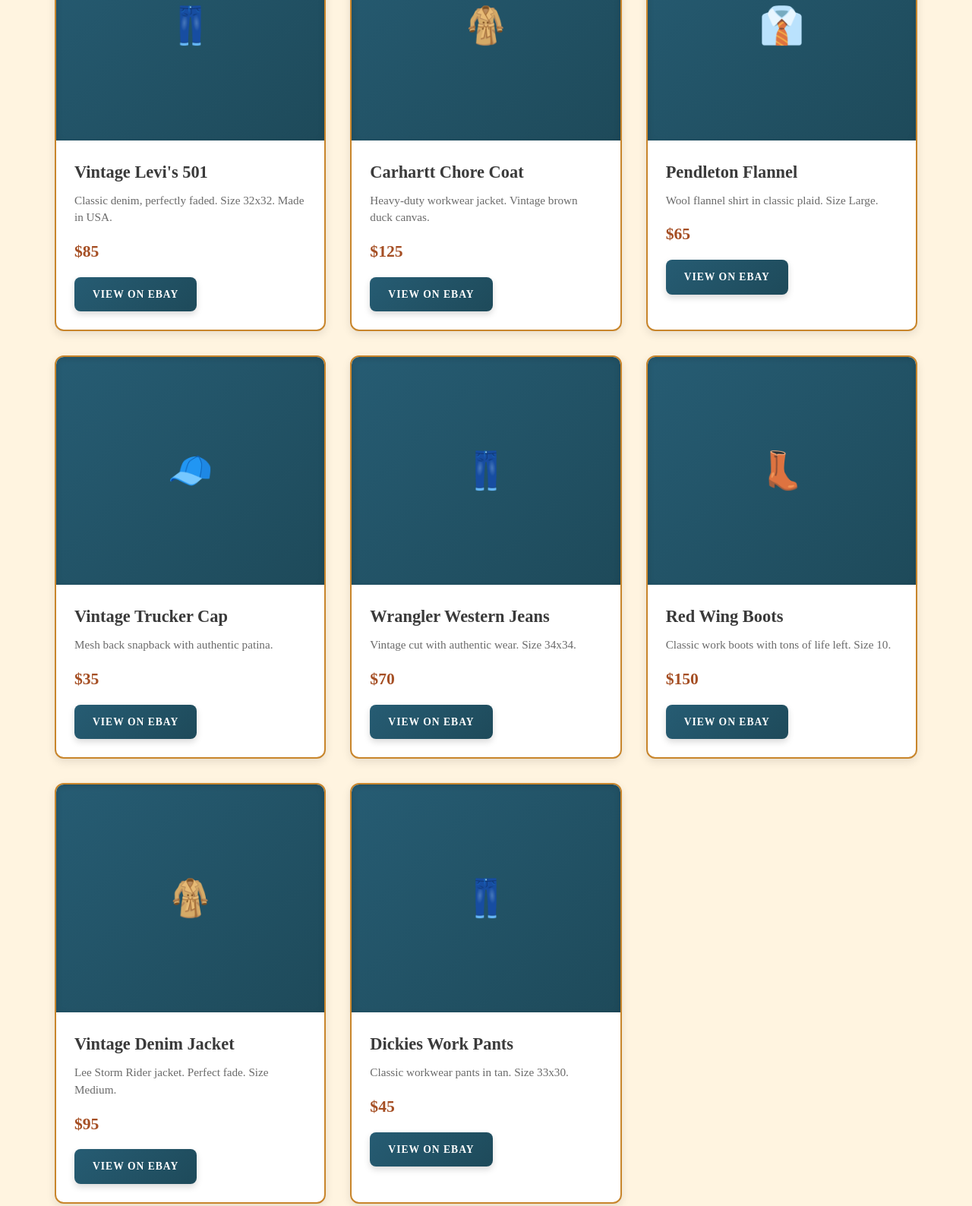
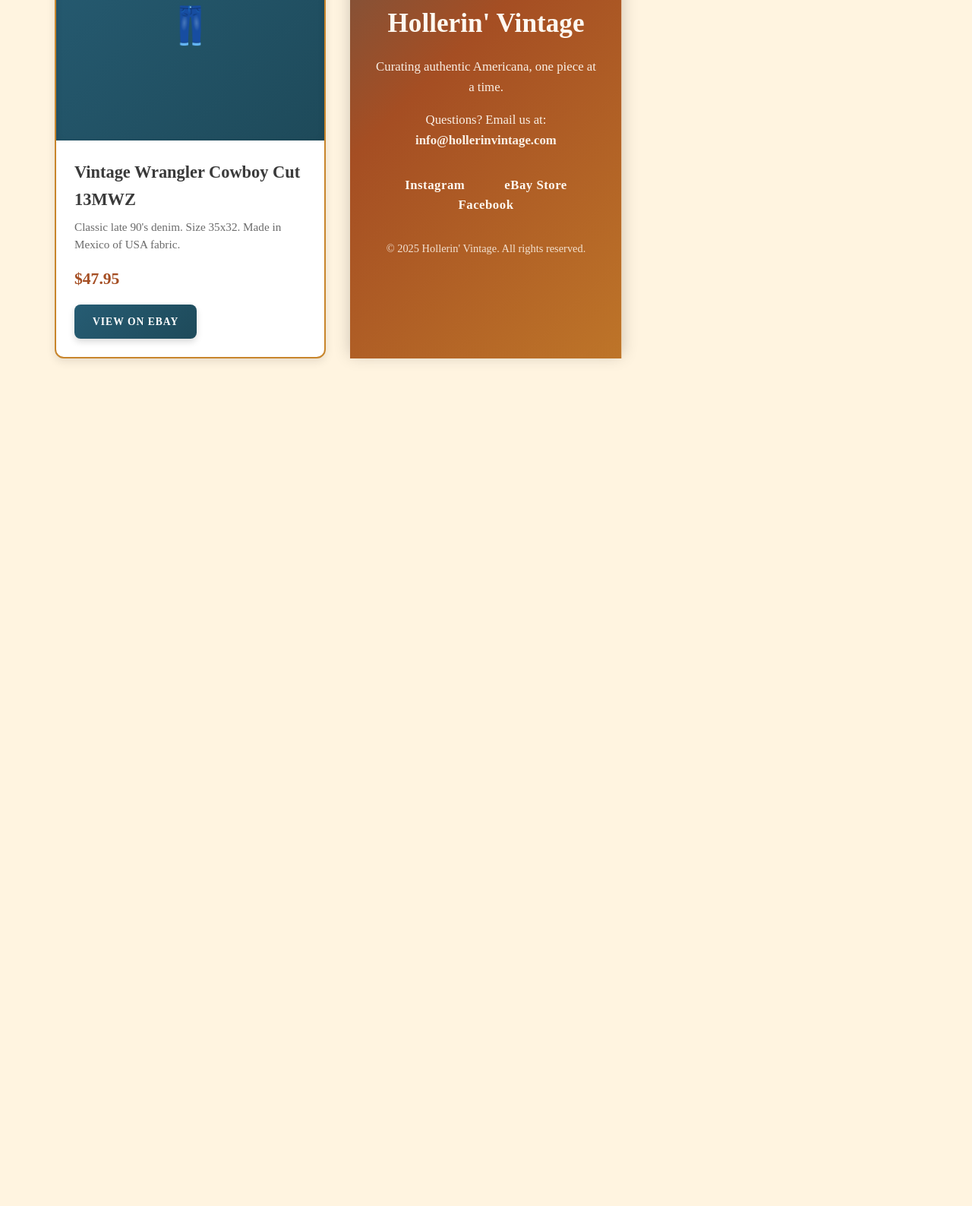
Before and after one commit to avieav/hollerinvintage, a plain HTML site: page index.html in a window 1280 px wide. Shown: the part 1584-3172 px from the top of the page at 76% size. After the commit the page ends 2120 px from the top, so only its background shows below. Drawn offline with nearby package versions, Linux system fonts and the light colour scheme; a web font is replaced by a local one.

Commit message:
Update index.html

```diff
--- a/index.html
+++ b/index.html
@@ -589,98 +589,14 @@ treasures to those who appreciate real, lasting quality.
 <div class="product-card">
 <div class="product-image">👖</div>
 <div class="product-info">
-<h3>Vintage Levi's 501</h3>
-<p>Classic denim, perfectly faded. Size 32x32. Made in USA.</p>
-<div class="product-price">$85</div>
+<h3>Vintage Wrangler Cowboy Cut 13MWZ</h3>
+<p>Classic late 90's denim. Size 35x32. Made in Mexico of USA fabric.</p>
+<div class="product-price">$47.95</div>
 <a href="#" class="ebay-link">View on eBay</a>
 </div>
 </div>
 
-<!-- Product 2 -->
 
-<div class="product-card">
-<div class="product-image">🧥</div>
-<div class="product-info">
-<h3>Carhartt Chore Coat</h3>
-<p>Heavy-duty workwear jacket. Vintage brown duck canvas.</p>
-<div class="product-price">$125</div>
-<a href="#" class="ebay-link">View on eBay</a>
-</div>
-</div>
-
-<!-- Product 3 -->
-
-<div class="product-card">
-<div class="product-image">👔</div>
-<div class="product-info">
-<h3>Pendleton Flannel</h3>
-<p>Wool flannel shirt in classic plaid. Size Large.</p>
-<div class="product-price">$65</div>
-<a href="#" class="ebay-link">View on eBay</a>
-</div>
-</div>
-
-<!-- Product 4 -->
-
-<div class="product-card">
-<div class="product-image">🧢</div>
-<div class="product-info">
-<h3>Vintage Trucker Cap</h3>
-<p>Mesh back snapback with authentic patina.</p>
-<div class="product-price">$35</div>
-<a href="#" class="ebay-link">View on eBay</a>
-</div>
-</div>
-
-<!-- Product 5 -->
-
-<div class="product-card">
-<div class="product-image">👖</div>
-<div class="product-info">
-<h3>Wrangler Western Jeans</h3>
-<p>Vintage cut with authentic wear. Size 34x34.</p>
-<div class="product-price">$70</div>
-<a href="#" class="ebay-link">View on eBay</a>
-</div>
-</div>
-
-<!-- Product 6 -->
-
-<div class="product-card">
-<div class="product-image">👢</div>
-<div class="product-info">
-<h3>Red Wing Boots</h3>
-<p>Classic work boots with tons of life left. Size 10.</p>
-<div class="product-price">$150</div>
-<a href="#" class="ebay-link">View on eBay</a>
-</div>
-</div>
-
-<!-- Product 7 -->
-
-<div class="product-card">
-<div class="product-image">🧥</div>
-<div class="product-info">
-<h3>Vintage Denim Jacket</h3>
-<p>Lee Storm Rider jacket. Perfect fade. Size Medium.</p>
-<div class="product-price">$95</div>
-<a href="#" class="ebay-link">View on eBay</a>
-</div>
-</div>
-
-<!-- Product 8 -->
-
-<div class="product-card">
-<div class="product-image">👖</div>
-<div class="product-info">
-<h3>Dickies Work Pants</h3>
-<p>Classic workwear pants in tan. Size 33x30.</p>
-<div class="product-price">$45</div>
-<a href="#" class="ebay-link">View on eBay</a>
-</div>
-</div>
-</div>
-</section>
 
 <footer id="contact">
 <div class="footer-content">
```
